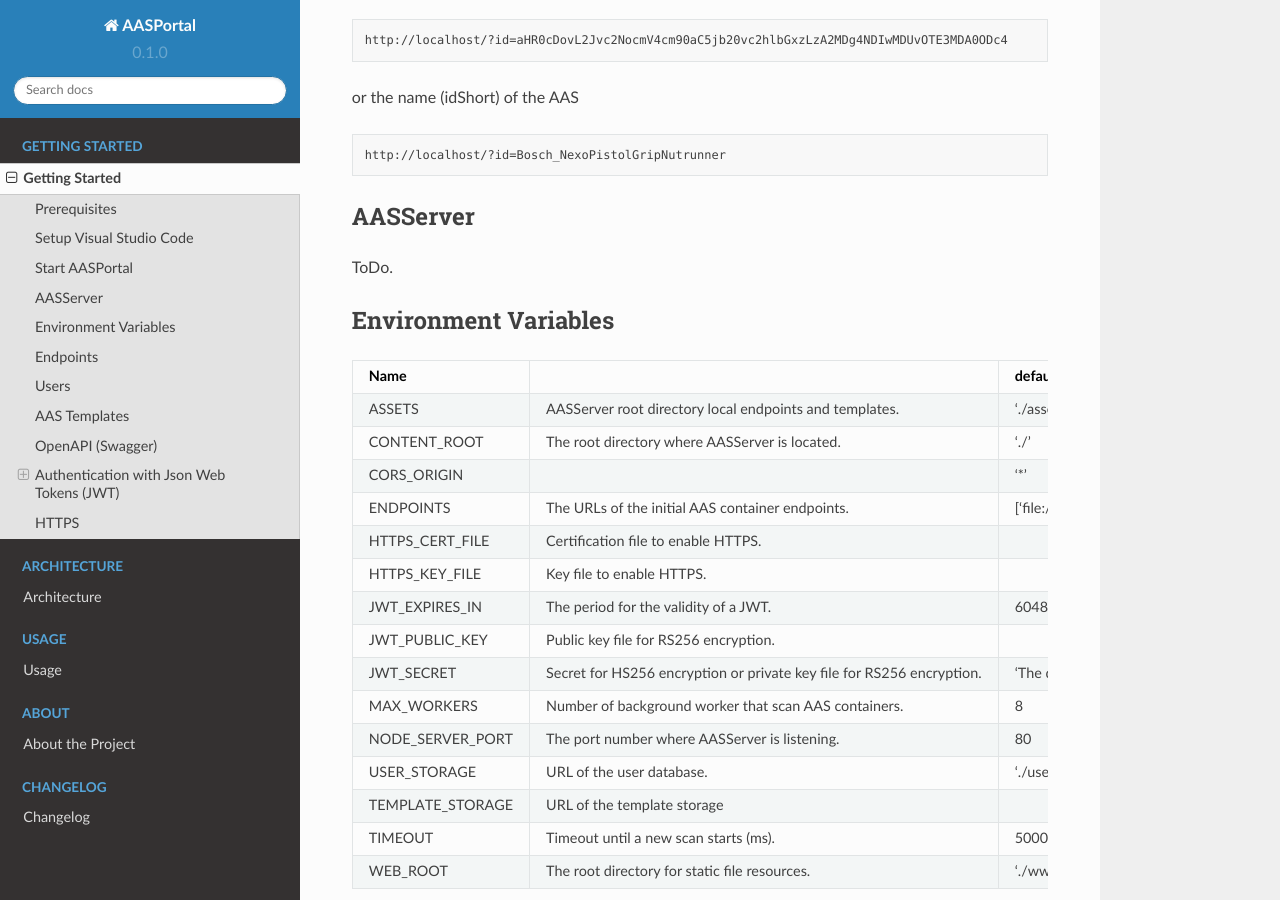
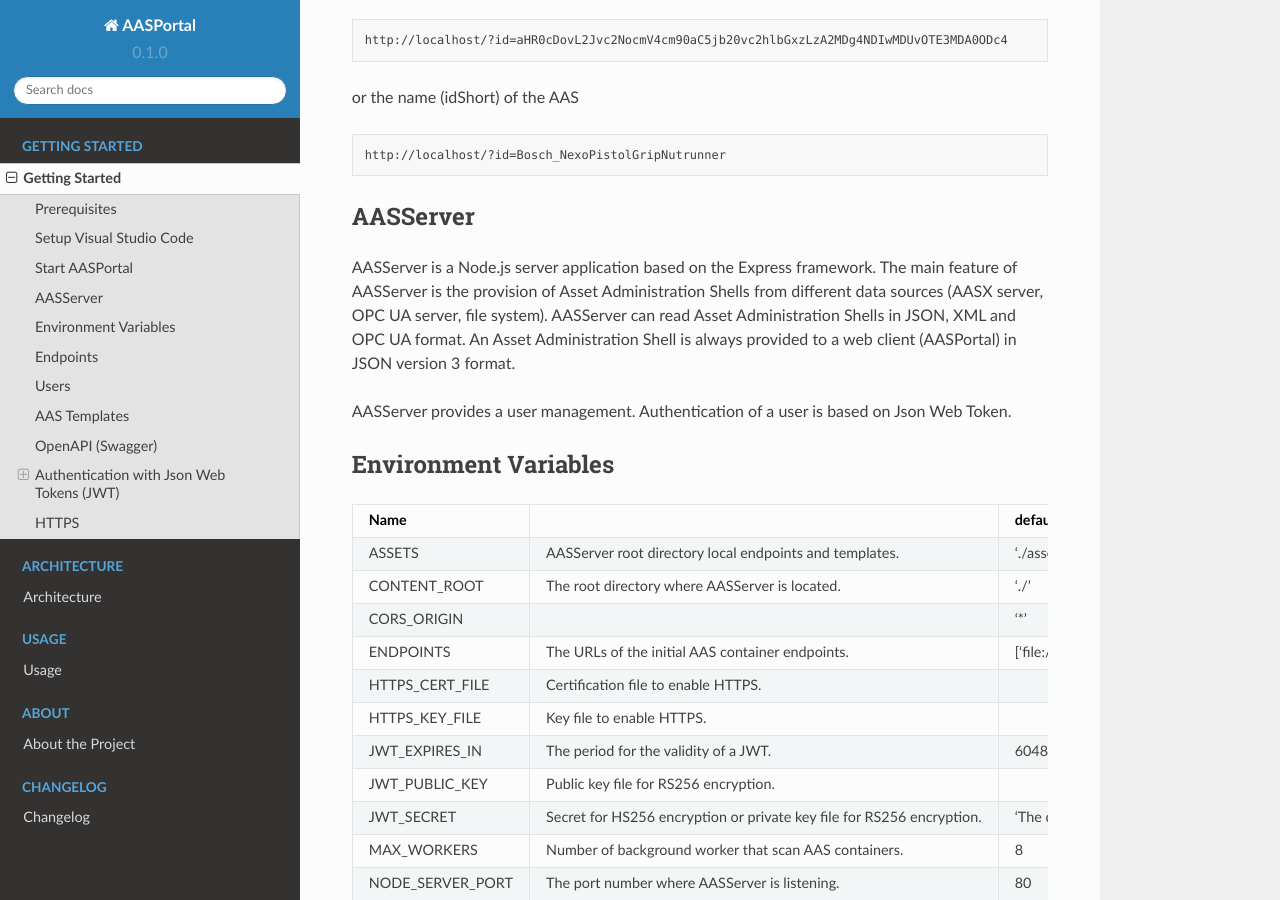
Before and after one commit to FraunhoferIOSB/AASPortal, a Sphinx documentation site: the page built from docs/source/gettingstarted.md, in a window 1280 px wide and 900 px high, scrolled down 1629 px. Built offline with Sphinx 7.4.7 and the Read the Docs theme 2.0.0, drawn with Linux system fonts in a browser that asks for light colours.

Commit message:
AASServer short description

```diff
--- a/docs/source/gettingstarted.md
+++ b/docs/source/gettingstarted.md
@@ -63,7 +63,9 @@ or the name (idShort) of the AAS
     http://localhost/?id=Bosch_NexoPistolGripNutrunner
 
 ## AASServer
-ToDo.
+AASServer is a Node.js server application based on the Express framework. The main feature of AASServer is the provision of Asset Administration Shells from different data sources (AASX server, OPC UA server, file system). AASServer can read Asset Administration Shells in JSON, XML and OPC UA format. An Asset Administration Shell is always provided to a web client (AASPortal) in JSON version 3 format.
+
+AASServer provides a user management. Authentication of a user is based on Json Web Token.
 
 ## Environment Variables
 | Name             |                                                                       | default                                        |
```
